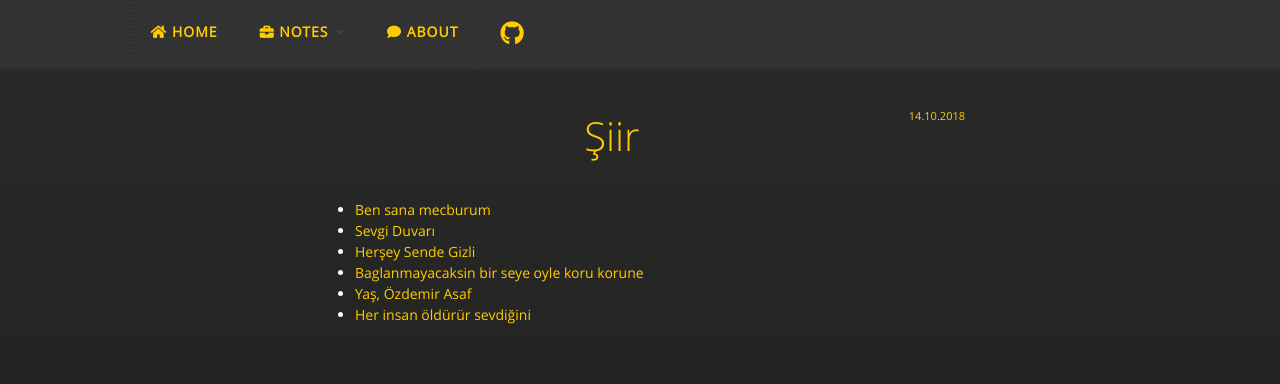
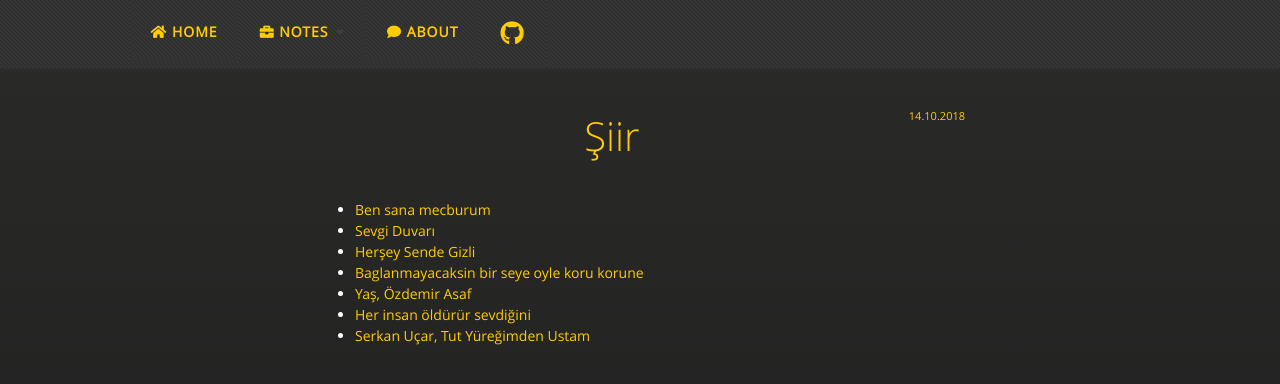
Before and after one commit to erkan000/erkan000.github.io, a Jekyll site: the page built from not/_sosyal/siir.md, in a window 1280 px wide. Shown: the top 384 px of the page. Built offline with Jekyll 4.4.1, drawn with Linux system fonts in a browser that asks for light colours.

Commit message:
Update siir.md

```diff
--- a/not/_sosyal/siir.md
+++ b/not/_sosyal/siir.md
@@ -10,3 +10,4 @@ date: 14.10.2018
 - [Baglanmayacaksin bir seye oyle koru korune](https://www.canyucel.org/baglanmayacaksin-bir-seye-oyle-koru-korune.html)
 - [Yaş, Özdemir Asaf](https://www.antoloji.com/yas-57-siiri/)
 - [Her insan öldürür sevdiğini](https://www.antoloji.com/her-insan-oldurur-sevdigini-siiri/)
+- [Serkan Uçar, Tut Yüreğimden Ustam](https://simurg.info/2013/09/27/tut-yuregimden-ustam/)
```
